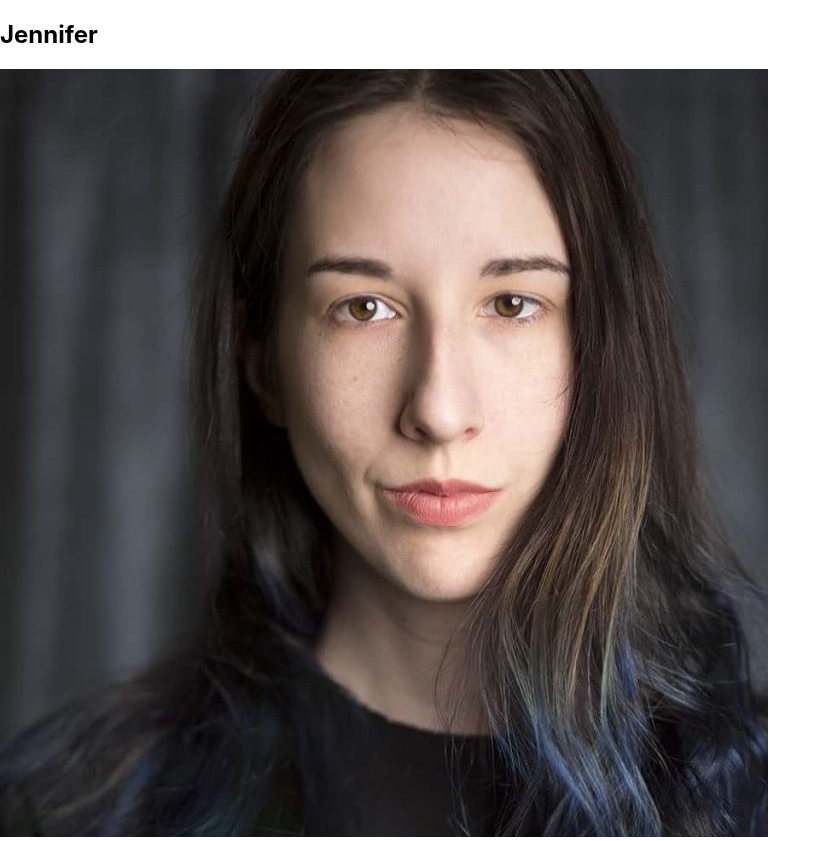
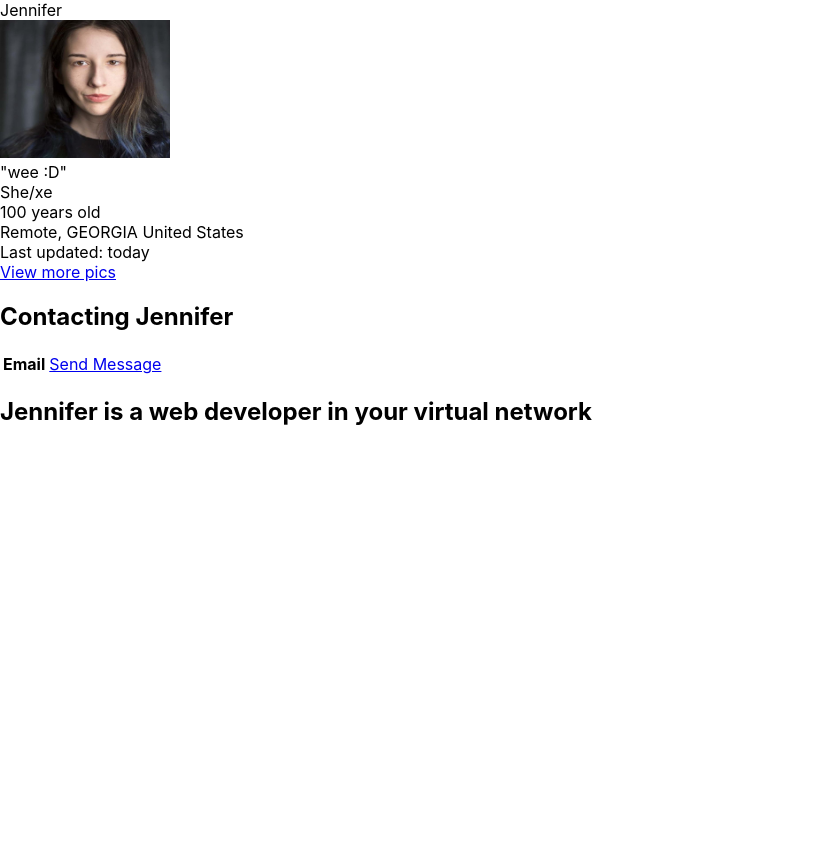
Before and after one commit to JennHaggerty/another-react-app, a React (Create React App) app: page / in a window 1280 px wide. Shown: the whole page, without its empty margins (0-831 px from the left). After the commit the page ends 800 px from the top, so only its background shows below. Built offline with nearby package versions, Linux system fonts and the light colour scheme.

Commit message:
setup profile pic, set contacts

```diff
--- a/src/App.js
+++ b/src/App.js
@@ -9,8 +9,17 @@ class App extends Component {
 
 	  this.state = {
 		user: {
-			name: "Jennifer",
+			name: {
+				first: "Jennifer",
+				last: "Haggerty"
+			},
+			email: "thejenniferhaggerty@protonmail.com",
+			location: "Remote, GEORGIA United States",
+			website: "https://studiovonjenn.com",
+			age: 100,
+			pronouns: "She/xe",
 			photo: profilePic,
+			quote: "wee :D",
 		}
 	  };
 	}
@@ -18,32 +27,102 @@ class App extends Component {
 	render (){
 		const user = this.state.user;
 
-		const ProfilePicSection = () => {
+		const PhotoBox = () => {
 			return (
 				<div className={styles.profilePic}>
-					<h1 className={styles.h1}>{user.name}</h1>
+					<span className={styles.h1}>{user.name.first}</span>
 					<div className="">
 						<div className={styles.leftPanel}>
 							<img
+							height="138px"
+							width="170px"
 								src={user.photo}
-								alt={user.name + "'s profile photo"}
+								alt={user.name.first + "'s profile photo"}
 							/>
 						</div>
 						<div className={styles.rightPanel}>
-
+							<div className={styles.row}>
+								"{user.quote}"
+							</div>
+							<div className={styles.row}>
+								{user.pronouns}
+								<br />
+								{user.age} years old
+							</div>
+							<div className={styles.row}>
+								{user.location}
+							</div>
+							<div className={styles.row}>
+								Last updated: today
+							</div>
 						</div>
+						<a href={user.website}>View more pics</a>
 					</div>
 				</div>
 			)
 		}
+
+		const ContactBox = () => {
+			return(
+				<div className={styles.contact}>
+					<h2>Contacting {user.name.first}</h2>
+					<table>
+						<tbody>
+							<tr>
+								<th>
+									Email
+								</th>
+								<td>
+									<a href={"mailto:" + user.email}>
+										Send Message
+									</a>
+								</td>
+								{/*
+								<th>
+									Current Website
+								</th>
+								<td>
+									<button
+										type="button"
+										className={styles.btnAsLink}
+										onClick={() => {
+											window.navigator.clipboard.writeText(window.location.href);
+										}}
+										aria-label="Click to copy url and share it."
+									>
+										Forward to friend
+									</button>
+								</td>
+								*/}
+							</tr>
+						</tbody>
+					</table>
+				</div>
+			)
+		}
+
 		return (
-			<div className="App">
-				<header className={styles.banner}></header>
-				<nav className={styles.navigation}></nav>
+			<div className={styles.app}>
+				{/*
+				<header className={styles.banner} aria-hidden="true">
+					<span className={styles.hidden}>
+						<h2 className={styles.hidden}>Search:</h2>
+						For now this is a placeholder to display the pretty blue banner.
+						TODO: Add the Search bar feature that will search and highlight terms in page or,
+							if the user selects search the web we'll send them over to Brave.
+					</span>
+				</header>
+				<nav className={styles.navigation} aria-hidden="true">
+					<span className={styles.hidden}>
+						<h2 className={styles.hidden}>Navigation:</h2>
+						Navigation placeholder.
+					</span>
+				</nav>
+				*/}
 				<main className={styles.main}>
 					<section className={styles.leftPanel}>
-						<ProfilePicSection />
-						<div className={styles.contact}></div>
+						<PhotoBox />
+						<ContactBox />
 						<div className={styles.interests}></div>
 						<div className={styles.details}></div>
 						<div className={styles.school}></div>
@@ -51,47 +130,21 @@ class App extends Component {
 						<div className={styles.companies}></div>
 					</section>
 					<section className={styles.rightPanel}>
-						<div className={styles.network}></div>
+						<div className={styles.network}>
+							<h1>{user.name.first} is a web developer in your virtual network</h1>
+						</div>
 						<div className={styles.blog}></div>
 						<div className={styles.blurbs}></div>
 						<div className={styles.friends}></div>
 						<div className={styles.comments}></div>
 					</section>
 				</main>
+				{/*
 				<footer className={styles.footer}></footer>
+				*/}
 			</div>
 		)
 	}
 }
 
-/*
-function App() {
-	return (
-	<div className="App">
-		<header className={styles.banner}></header>
-		<nav className={styles.navigation}></nav>
-		<main className={styles.main}>
-			<section className={styles.leftPanel}>
-				<ProfilePicSection />
-				<div className={styles.contact}></div>
-				<div className={styles.interests}></div>
-				<div className={styles.details}></div>
-				<div className={styles.school}></div>
-				<div className={styles.networking}></div>
-				<div className={styles.companies}></div>
-			</section>
-			<section className={styles.rightPanel}>
-				<div className={styles.network}></div>
-				<div className={styles.blog}></div>
-				<div className={styles.blurbs}></div>
-				<div className={styles.friends}></div>
-				<div className={styles.comments}></div>
-			</section>
-		</main>
-		<footer className={styles.footer}></footer>
-	</div>
-	);
-}
-*/
-
 export default App;
```
